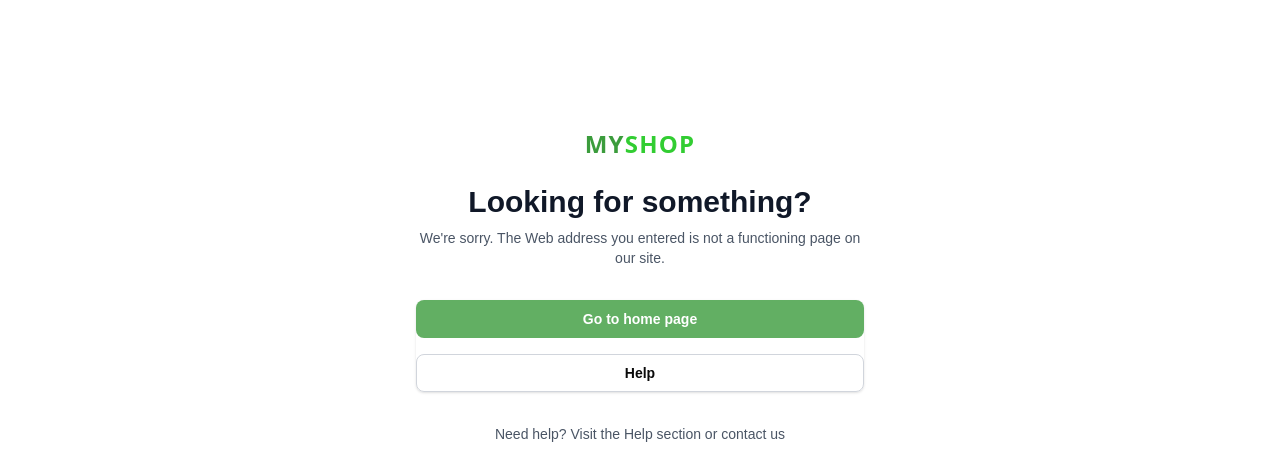
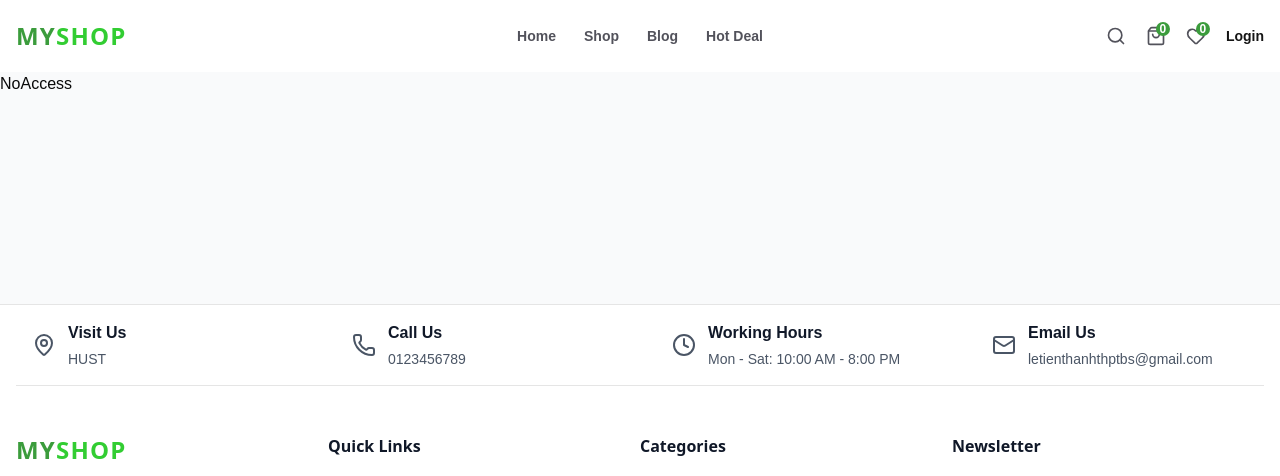
Before and after one commit to Le-TienThanh/myshop, a Next.js app: page /cart in a window 1280 px wide. Before the commit this address had no page. Shown: the top 476 px of the page. Built offline with nearby package versions, Linux system fonts and the light colour scheme; no server answers; what @midudev/tailwind-animations would draw is missing.

Commit message:
fix toast.success successfully

```diff
--- /dev/null
+++ b/app/(client)/cart/page.tsx
@@ -0,0 +1,38 @@
+'use client';
+
+import Container from '@/components/Container';
+import NoAccess from '@/components/NoAccess';
+import { Address } from '@/sanity.types';
+import useStore from '@/store';
+import { useAuth, useUser } from '@clerk/nextjs';
+import React, { useState } from 'react';
+
+const CartPage = () => {
+    const {
+        deleteCartProduct,
+        getTotalPrice,
+        getItemCount,
+        getSubTotalPrice,
+        resetCart,
+    } = useStore();
+    const [isClient, setIsClient] = useState(false);
+    const [loading, setLoading] = useState(false);
+    const { isSignedIn } = useAuth();
+    const { user } = useUser();
+    const [selectedAddress, setSelectedAddress] = useState<Address | null>(
+        null,
+    );
+    return (
+        <div className="bg-gray-50 pb-52 md:pd-10 ">
+            {isSignedIn ? (
+                <Container>
+                    <p>Cart Page</p>
+                </Container>
+            ) : (
+                <NoAccess />
+            )}
+        </div>
+    );
+};
+
+export default CartPage;
--- a/app/(client)/product/[slug]/page.tsx
+++ b/app/(client)/product/[slug]/page.tsx
@@ -7,6 +7,7 @@ import PriceView from '@/components/PriceView';
 import ProductCharacteristics from '@/components/ProductCharacteristics';
 import { getProductBySlug } from '@/sanity/queries';
 import { CornerDownLeft, StarIcon, Truck } from 'lucide-react';
+import { notFound } from 'next/navigation';
 import React from 'react';
 import { FaRegQuestionCircle } from 'react-icons/fa';
 import { FiShare2 } from 'react-icons/fi';
@@ -20,6 +21,9 @@ const SingleProductPage = async ({
 }) => {
     const { slug } = await params;
     const product = await getProductBySlug(slug);
+    if(!product) {
+        return notFound();
+    }
 
     return (
         <Container className="flex flex-col md:flex-row gap-10 py-10">
--- a/app/not-found.tsx
+++ b/app/not-found.tsx
@@ -21,7 +21,7 @@ export default function NotFound() {
                         <Link
                             href="/"
                             className="w-full flex items-center justify-center px-4 py-2 border border-transparent
-                            text-sm font-semibold rounded-md text-white bg-shop_dark_green/80
+                            text-sm font-semibold rounded-md text-white bg-shop_light_green
                             hover:bg-shop_dark_green focus:outline-none focus:ring-2 focus:ring-offset-2
                             focus:ring-amazonOrangeDark hoverEffect"
                         >
--- /dev/null
+++ b/components/NoAccess.tsx
@@ -0,0 +1,9 @@
+import React from 'react'
+
+const NoAccess = () => {
+  return (
+    <div>NoAccess</div>
+  )
+}
+
+export default NoAccess
--- a/store.ts
+++ b/store.ts
@@ -15,7 +15,7 @@ interface StoreState {
     resetCart: () => void;
     getTotalPrice: () => number;
     getSubTotalPrice: () => number;
-    getItemCount: (productId: string) => number;
+    getItemCount: (productId: string ) => number;
     getGroupedItems: () => CartItem[];
     favoriteProduct: Product[];
     addToFavorite: (product: Product) => Promise<void>;
@@ -119,6 +119,7 @@ const useStore = create<StoreState>()(
                                 : [...state.favoriteProduct, { ...product }],
                         };
                     });
+                    resolve();
                 });
             },
             removeFromFavorite: (productId: string) => {
```
